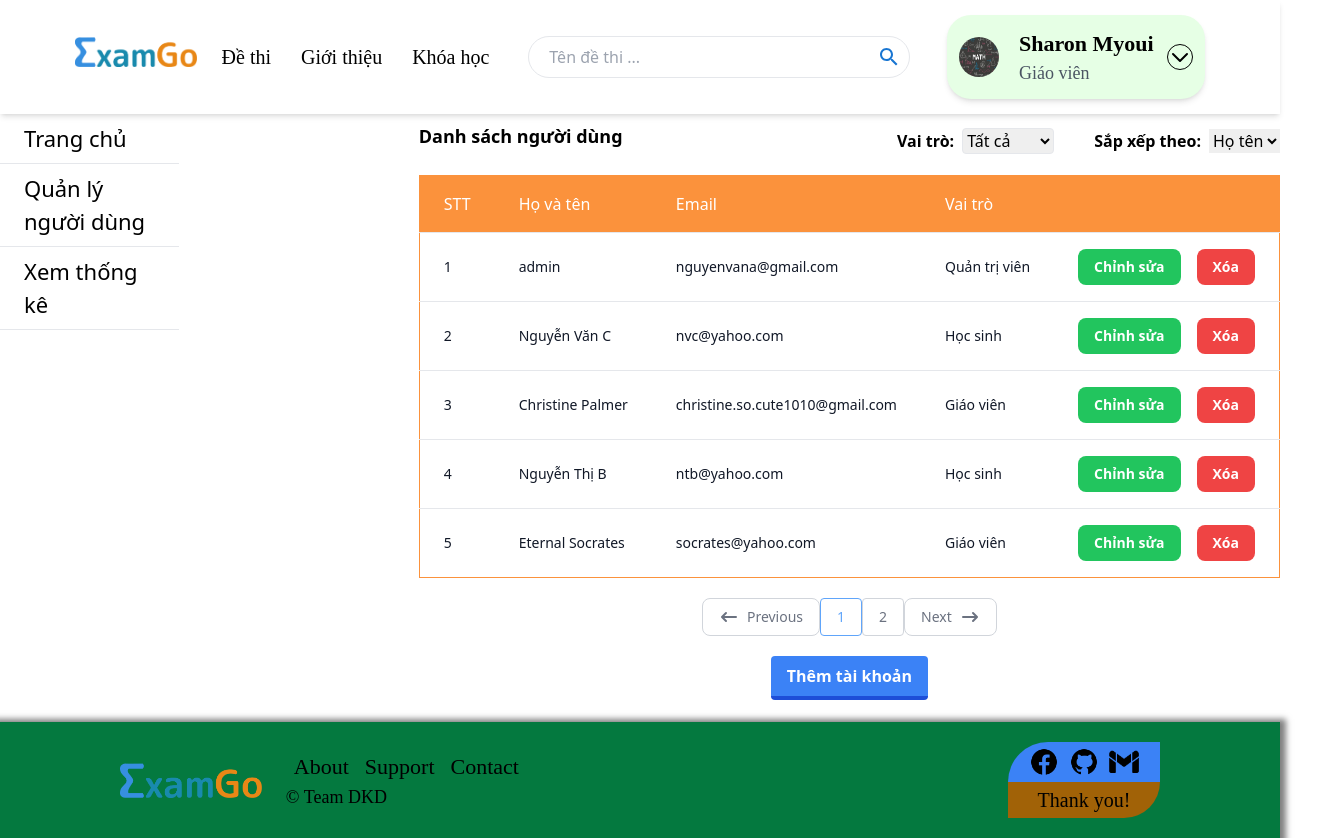
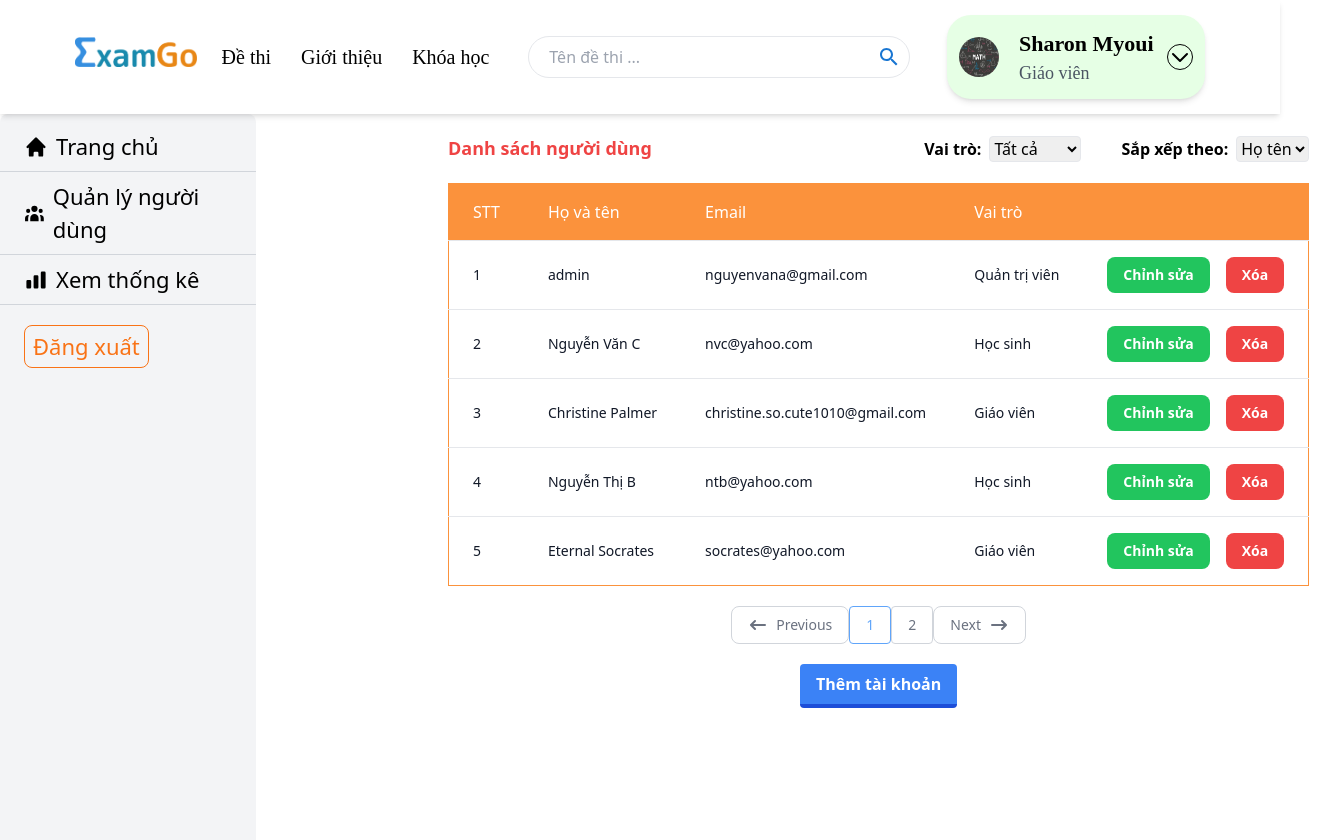
Before and after one commit to dungnguyenq1w2/ExamGo, a React (Create React App) app in the folder front-end/: page /admin/users in a window 1280 px wide. Shown: the top 840 px of the page, 1341 px wide, since content can reach past the window. Built offline with nearby package versions, Linux system fonts and the light colour scheme.

Commit message:
change admin sidebar, fix spacing

```diff
--- a/front-end/src/features/Admin/index.jsx
+++ b/front-end/src/features/Admin/index.jsx
@@ -1,41 +1,69 @@
-import React from 'react';
-import { NavLink, Route, Routes } from 'react-router-dom';
-import Dashboard from './pages/Dashboard';
-import AddUser from './pages/AddUser';
-import EditUser from './pages/EditUser';
-import Statistics from './pages/Statistics';
-import UserList from './pages/UserList';
+import React from "react";
+import { NavLink, Route, Routes } from "react-router-dom";
+import Dashboard from "./pages/Dashboard";
+import AddUser from "./pages/AddUser";
+import EditUser from "./pages/EditUser";
+import Statistics from "./pages/Statistics";
+import UserList from "./pages/UserList";
 
+// <li className="px-6 py-2 border-b border-gray-300 w-full hover:bg-gray-500 hover:text-white">
+// 	<NavLink
+// 		to="/admin"
+// 		// style={({ isActive }) => (isActive ? activeStyle : undefined)}
+// 	>
+// 		Trang chủ
+// 	</NavLink>
+// </li>
 function AdminFeature(props) {
     return (
-		<div className="flex space-x-60">
-			<div className="basis-[20%]">
+        <div className="flex">
+            <div className="h-screen min-w-[20%] max-w-[20%] bg-gray-100 rounded-lg pt-2">
                 <ul>
-					<li className="px-6 py-2 border-b border-gray-200 w-full hover:bg-gray-500 hover:text-white">
-						<NavLink
-							to="/admin"
-							// style={({ isActive }) => (isActive ? activeStyle : undefined)}
+                    <NavLink to="/admin">
+                        <li className="flex items-center px-6 py-2 border-b border-gray-300 w-full hover:bg-gray-500 hover:text-white">
+                            <svg
+                                xmlns="http://www.w3.org/2000/svg"
+                                className="h-6 w-6 mr-2"
+                                viewBox="0 0 20 20"
+                                fill="currentColor"
                             >
+                                <path d="M10.707 2.293a1 1 0 00-1.414 0l-7 7a1 1 0 001.414 1.414L4 10.414V17a1 1 0 001 1h2a1 1 0 001-1v-2a1 1 0 011-1h2a1 1 0 011 1v2a1 1 0 001 1h2a1 1 0 001-1v-6.586l.293.293a1 1 0 001.414-1.414l-7-7z" />
+                            </svg>
                             Trang chủ
+                        </li>
                     </NavLink>
+                    <NavLink to="/admin/users">
+                        <li className="flex items-center px-6 py-2 border-b border-gray-300 w-full hover:bg-gray-500 hover:text-white">
+                            <svg
+                                xmlns="http://www.w3.org/2000/svg"
+                                className="h-6 w-6 mr-2"
+                                viewBox="0 0 20 20"
+                                fill="currentColor"
+                            >
+                                <path d="M13 6a3 3 0 11-6 0 3 3 0 016 0zM18 8a2 2 0 11-4 0 2 2 0 014 0zM14 15a4 4 0 00-8 0v3h8v-3zM6 8a2 2 0 11-4 0 2 2 0 014 0zM16 18v-3a5.972 5.972 0 00-.75-2.906A3.005 3.005 0 0119 15v3h-3zM4.75 12.094A5.973 5.973 0 004 15v3H1v-3a3 3 0 013.75-2.906z" />
+                            </svg>
+                            Quản lý người dùng
                         </li>
-					<li className="px-6 py-2 border-b border-gray-200 w-full hover:bg-gray-500 hover:text-white">
-						<NavLink
-							to="/admin/users"
-							// style={({ isActive }) => (isActive ? activeStyle : undefined)}
+                    </NavLink>
+                    <NavLink to="/admin/statistics">
+                        <li className="flex items-center px-6 py-2 border-b border-gray-300 w-full hover:bg-gray-500 hover:text-white">
+                            <svg
+                                xmlns="http://www.w3.org/2000/svg"
+                                className="h-6 w-6 mr-2"
+                                viewBox="0 0 20 20"
+                                fill="currentColor"
                             >
-							Quản lý người dùng
+                                <path d="M2 11a1 1 0 011-1h2a1 1 0 011 1v5a1 1 0 01-1 1H3a1 1 0 01-1-1v-5zM8 7a1 1 0 011-1h2a1 1 0 011 1v9a1 1 0 01-1 1H9a1 1 0 01-1-1V7zM14 4a1 1 0 011-1h2a1 1 0 011 1v12a1 1 0 01-1 1h-2a1 1 0 01-1-1V4z" />
+                            </svg>
+                            Xem thống kê
+                        </li>
                     </NavLink>
-					</li>
-					<li className="px-6 py-2 border-b border-gray-200 w-full hover:bg-gray-500 hover:text-white">
-						<NavLink
-							to="/admin/statistics"
-							// style={({ isActive }) => (isActive ? activeStyle : undefined)}
-						>
-							Xem thống kê
-						</NavLink>
-					</li>
                 </ul>
+                <div className="flex px-6 py-5">
+                    <button className="border px-2 py-1 border-orange-500 rounded-lg text-orange-500 hover:text-white hover:bg-orange-500">
+                        Đăng xuất
+                    </button>
+                </div>
             </div>
             <Routes>
                 <Route path="/" element={<Dashboard />} />
--- a/front-end/src/features/Admin/pages/Dashboard.jsx
+++ b/front-end/src/features/Admin/pages/Dashboard.jsx
@@ -1,7 +1,12 @@
 import React from "react";
 
 function Dashboard() {
-    return <div>divvvv</div>;
+    // return <div className="bg-[url('../public/images/home.jpg')]"></div>;
+    return (
+        <div className="bg-red-100">
+            <img className="object-cover" src="/images/home.jpg" alt="ảnh" />
+        </div>
+    );
 }
 
 export default Dashboard;
--- a/front-end/src/features/Admin/pages/EditUser.jsx
+++ b/front-end/src/features/Admin/pages/EditUser.jsx
@@ -8,7 +8,7 @@ function EditUser() {
                 <div className="mb-4">
                     <label
                         className="block text-gray-700 text-sm font-bold mb-2"
-                        for="name"
+                        htmlFor="name"
                     >
                         Họ và tên
                     </label>
@@ -22,7 +22,7 @@ function EditUser() {
                 <div className="mb-4">
                     <label
                         className="block text-gray-700 text-sm font-bold mb-2"
-                        for="email"
+                        htmlFor="email"
                     >
                         Email
                     </label>
@@ -36,7 +36,7 @@ function EditUser() {
                 <div className="mb-4">
                     <label
                         className="block text-gray-700 text-sm font-bold mb-2"
-                        for="password"
+                        htmlFor="password"
                     >
                         Mật khẩu
                     </label>
@@ -62,7 +62,7 @@ function EditUser() {
                             />
                             <label
                                 className="form-check-label inline-block text-gray-800 align-top"
-                                for="student"
+                                htmlFor="student"
                             >
                                 <span>Học sinh</span>
                             </label>
@@ -77,7 +77,7 @@ function EditUser() {
                             />
                             <label
                                 className="form-check-label inline-block text-gray-800"
-                                for="teacher"
+                                htmlFor="teacher"
                             >
                                 <span>Giáo viên</span>
                             </label>
--- a/front-end/src/features/Admin/pages/UserList.jsx
+++ b/front-end/src/features/Admin/pages/UserList.jsx
@@ -19,12 +19,13 @@ function UserList() {
     //     <input type="text" placeholder="Search"></input>
     // </div>
     return (
+        <div className="flex justify-center ml-48 mt-2">
             <div className="flex flex-col">
                 <div className="overflow-x-auto sm:-mx-6 lg:-mx-8">
                     <div className="py-2 inline-block min-w-full sm:px-6 lg:px-8">
                         <div className="overflow-x-auto space-y-5">
                             <div className="flex justify-between">
-                            <span className="text-lg font-bold">
+                                <span className="text-lg font-bold text-red-500 pt-1">
                                     Danh sách người dùng
                                 </span>
                                 <div className="flex justify-around space-x-10">
@@ -48,8 +49,10 @@ function UserList() {
                                         <span className="text-base font-bold">
                                             Sắp xếp theo:
                                         </span>
-                                    <select className="text-base">
-                                        <option value="Họ tên">Họ tên</option>
+                                        <select className="text-base border border-gray-200 rounded">
+                                            <option value="Họ tên">
+                                                Họ tên
+                                            </option>
                                             <option value="Email">Email</option>
                                         </select>
                                     </div>
@@ -238,7 +241,7 @@ function UserList() {
                             </table>
                             <div className="flex items-center justify-center">
                                 <a
-                                href="#"
+                                    href="#top"
                                     className="inline-flex items-center py-2 px-4 text-sm font-medium text-gray-500 bg-white rounded-lg border border-gray-300 hover:bg-gray-100 hover:text-gray-700"
                                 >
                                     <svg
@@ -256,19 +259,19 @@ function UserList() {
                                     Previous
                                 </a>
                                 <a
-                                href="#"
+                                    href="#top"
                                     className="inline-flex items-center py-2 px-4 text-sm font-medium text-blue-400 bg-white rounded border border-blue-400 hover:bg-blue-400 hover:text-white"
                                 >
                                     1
                                 </a>
                                 <a
-                                href="#"
+                                    href="#top"
                                     className="inline-flex items-center py-2 px-4 text-sm font-medium text-gray-500 bg-white rounded border border-gray-300 hover:bg-gray-100 hover:text-gray-700"
                                 >
                                     2
                                 </a>
                                 <a
-                                href="#"
+                                    href="#top"
                                     className="inline-flex items-center py-2 px-4 text-sm font-medium text-gray-500 bg-white rounded-lg border border-gray-300 hover:bg-gray-100 hover:text-gray-700"
                                 >
                                     Next
@@ -300,6 +303,7 @@ function UserList() {
                     </div>
                 </div>
             </div>
+        </div>
     );
 }
 
```
Lines whose indentation alone changed are shown as unchanged.
